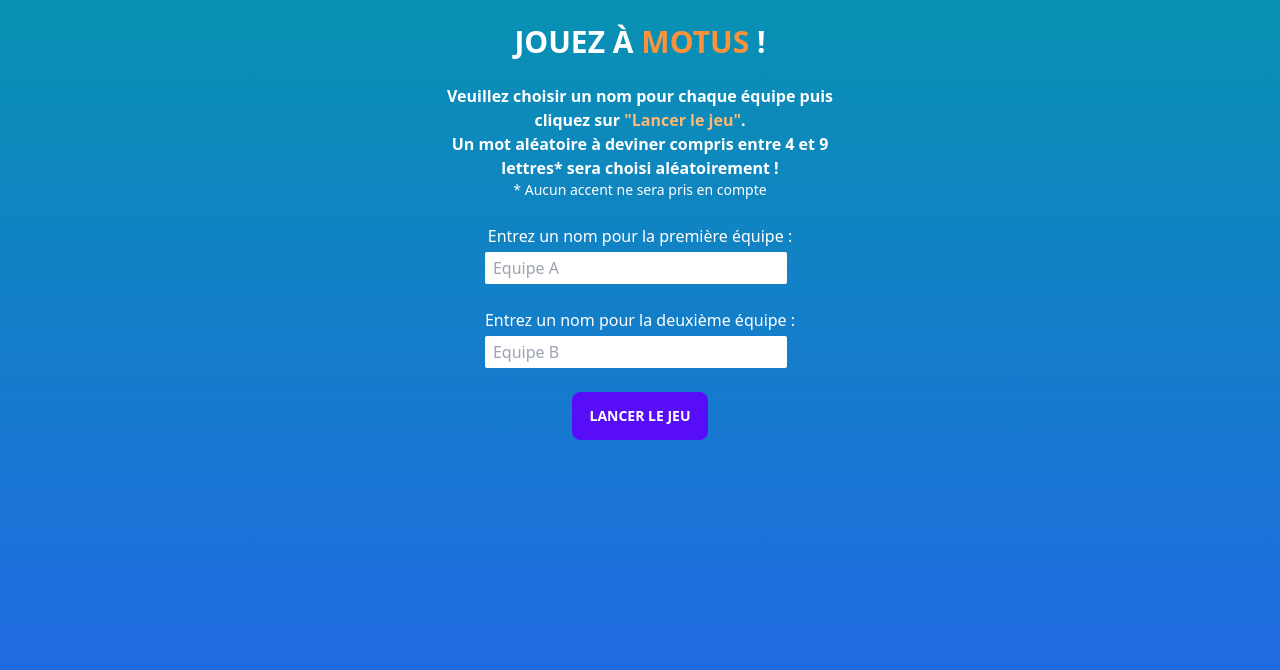
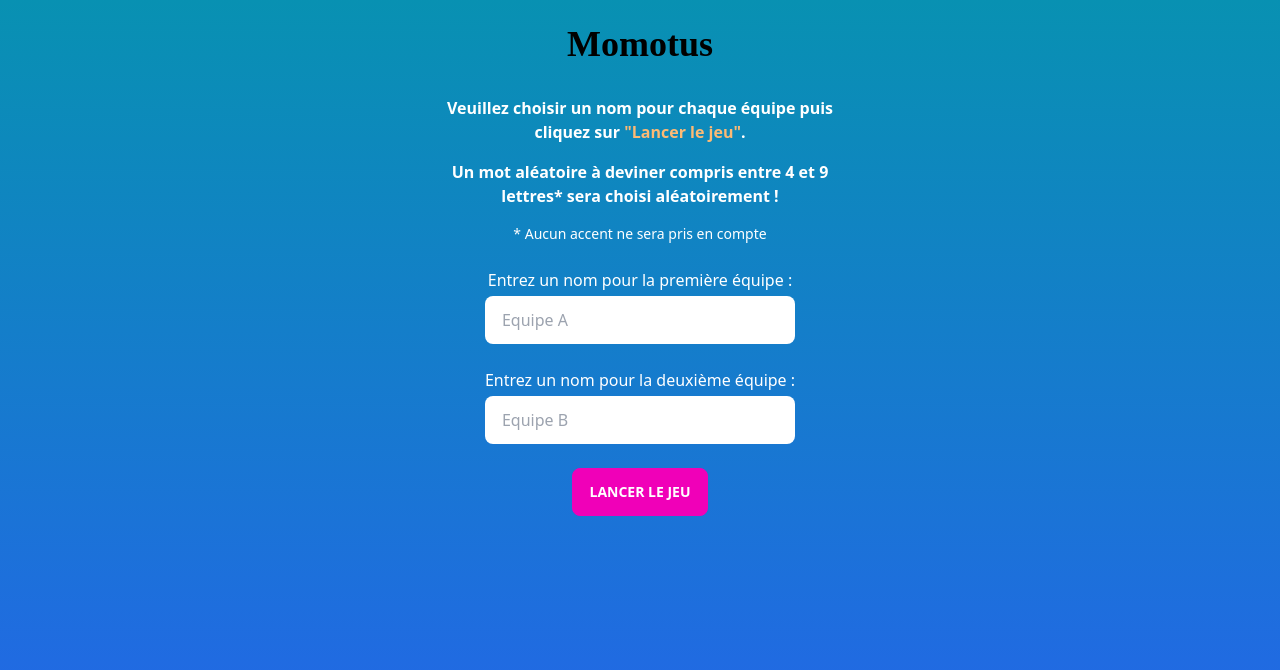
Before and after one commit to witzkvn/20230323_motus_v2, a React (Create React App) app: page / in a window 1280 px wide. Shown: the top 670 px of the page. Built offline with nearby package versions, Linux system fonts and the light colour scheme.

Commit message:
ajustements home et scores sur petit ecran

```diff
--- a/src/components/Home.jsx
+++ b/src/components/Home.jsx
@@ -24,34 +24,29 @@
   return (
     <div className=" bg-gradient-to-b from-cyan-600 to-blue-600">
       <div className="w-full sm:w-[28rem] h-screen mx-auto text-white flex items-center flex-col text-center py-6 px-2">
-                <h1 className="mb-6 text-2xl font-bold uppercase md:text-3xl">
-                    Jouez à{" "}
-                    <span className="font-bold text-orange-400">Motus</span> !
+        <h1 className="text-4xl text-black mb-8 font-bold font-pacifico ">
+          Momotus
         </h1>
-                <p className="font-bold">
+        <p className="font-bold mb-4">
           Veuillez choisir un nom pour chaque équipe puis cliquez sur{" "}
           <span className="text-orange-300">"Lancer le jeu"</span>.
         </p>
-                <p className="font-bold">
-                    Un mot aléatoire à deviner compris entre 4 et 9 lettres*
-                    sera choisi aléatoirement !
+        <p className="font-bold mb-4">
+          Un mot aléatoire à deviner compris entre 4 et 9 lettres* sera choisi
+          aléatoirement !
         </p>
-                <p className="mb-6 text-sm">
-                    * Aucun accent ne sera pris en compte
-                </p>
+        <p className="mb-6 text-sm">* Aucun accent ne sera pris en compte</p>
         <form onSubmit={setupGame}>
           <div className="flex flex-col mb-6">
             <label className="block mb-1" htmlFor="teamA">
               Entrez un nom pour la première équipe :
             </label>
             <input
-                            className="py-1 px-2 rounded-sm mb-2 text-black md:mb-0 md:mr-2"
+              className="input text-black"
               type="text"
               id="teamA"
               placeholder="Equipe A"
-                            onChange={(e) =>
-                                setTeamAData({ name: e.target.value, score: 0 })
-                            }
+              onChange={(e) => setTeamAData({ name: e.target.value, score: 0 })}
               value={teamAData.name}
               required
             />
@@ -61,23 +56,20 @@
               Entrez un nom pour la deuxième équipe :
             </label>
             <input
-                            className="py-1 px-2 rounded-sm mb-2 text-black md:mb-0 md:mr-2"
+              className="input text-black"
               type="text"
               id="teamB"
               placeholder="Equipe B"
-                            onChange={(e) =>
-                                setTeamBData({ name: e.target.value, score: 0 })
-                            }
+              onChange={(e) => setTeamBData({ name: e.target.value, score: 0 })}
               value={teamBData.name}
               required
             />
           </div>
-                    <button className="btn btn-primary">Lancer le jeu</button>
+          <button className="btn btn-secondary">Lancer le jeu</button>
         </form>
         {isSameNameError && (
-                    <p className="text-red-400 font-bold mt-4">
-                        Veuillez choisir des noms différents pour les deux
-                        équipes !
+          <p className="text-error font-bold mt-4">
+            Veuillez choisir des noms différents pour les deux équipes !
           </p>
         )}
       </div>
--- a/src/components/Play.jsx
+++ b/src/components/Play.jsx
@@ -331,9 +331,9 @@
       </Modal>
 
       <div className="w-full bg-image text-black">
-        <div className="mx-auto px-4 md:w-[38rem]">
+        <div className="mx-auto px-1 sm:w-[38rem]">
           <div className="App min-h-screen flex items-center flex-col text-center py-6 px-2">
-            <h1 className="text-4xl mb-4 font-bold font-pacifico ">Momotus</h1>
+            <h1 className="text-4xl mb-4 font-bold font-pacifico">Momotus</h1>
 
             <div className="mx-auto grid grid-cols-2 justify-end gap-3 p-3 mb-4 rounded-md">
               <label
@@ -352,13 +352,13 @@
                 Terminer la partie
               </label>
             </div>
-            <div className="grid grid-cols-2 w-full rounded-md">
+            <div className="grid grid-cols-1 sm:grid-cols-2 w-full rounded-md">
               <PlayTeamWrapper team={teamAData} isTeamA={isTeamATurn} />
               <PlayTeamWrapper team={teamBData} isTeamA={!isTeamATurn} />
             </div>
 
             <div className="card w-full items-center bg-base-100 my-8">
-              <div className="card-body">
+              <div className="card-body px-3 py-6">
                 {userGuess ? (
                   userGuess.map((guess, index) => {
                     if (round > 0 && index === 0) {
@@ -379,7 +379,7 @@
                 ) : (
                   <p className="my-2 text-center">Chargement...</p>
                 )}
-                {round !== 0 && onlyGoodLetterGuessed && (
+                {round !== 0 && onlyGoodLetterGuessed && !isWin && (
                   <div className="flex mb-1">
                     {onlyGoodLetterGuessed.map((letter, index) => (
                       <Letter
@@ -393,7 +393,7 @@
             </div>
 
             <form onSubmit={playRound} className="flex flex-col w-full mx-auto">
-              <div className="font-bold bg-base-300 w-full p-2 flex justify-between rounded-md">
+              <div className="font-bold bg-base-300 w-full px-3 py-2 flex justify-between rounded-md">
                 <p>Tour {round + 1}/8</p>
                 <p>Mot en {wordToGuess.length} lettres</p>
               </div>
```
Lines whose indentation alone changed are shown as unchanged.
